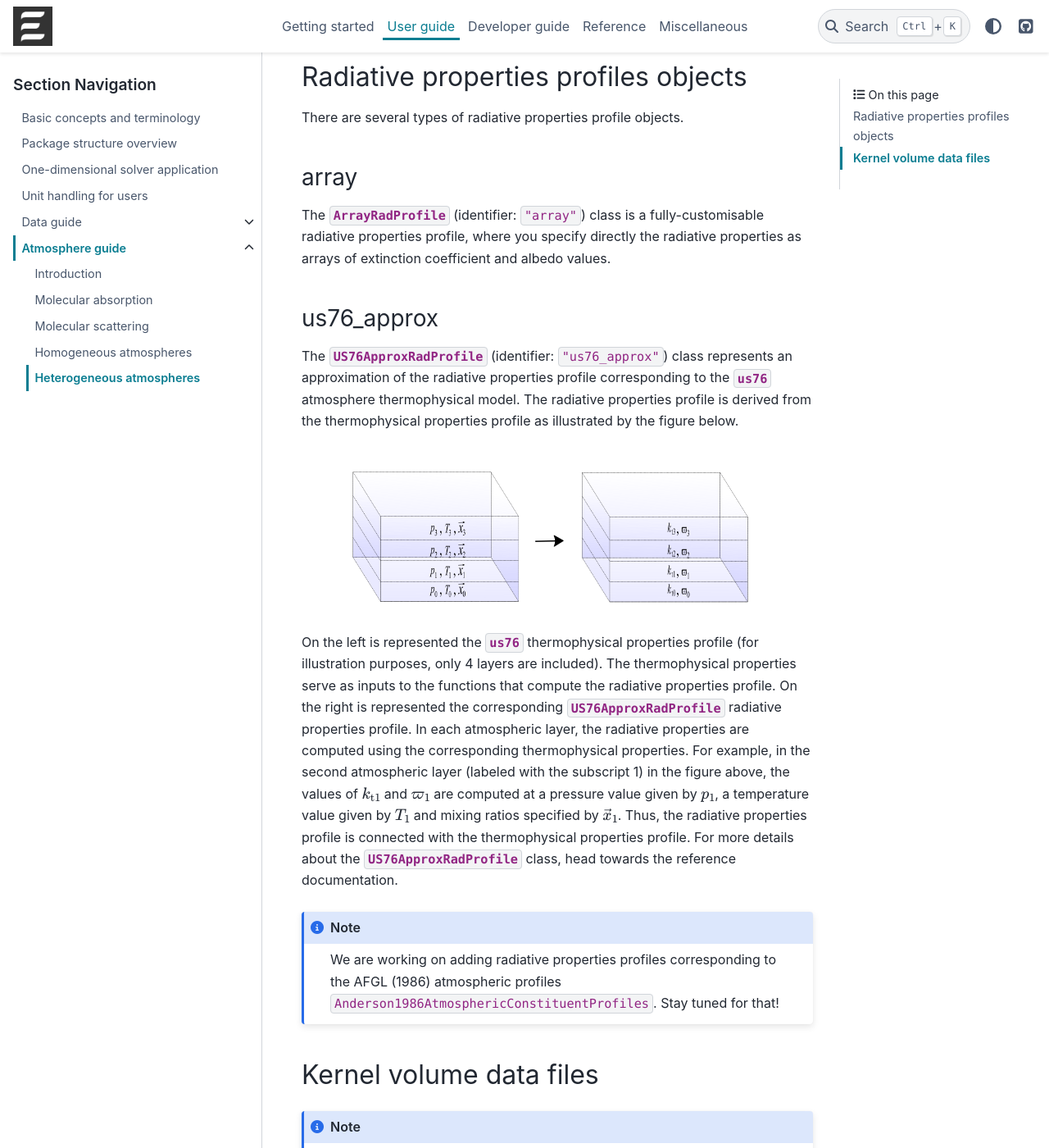
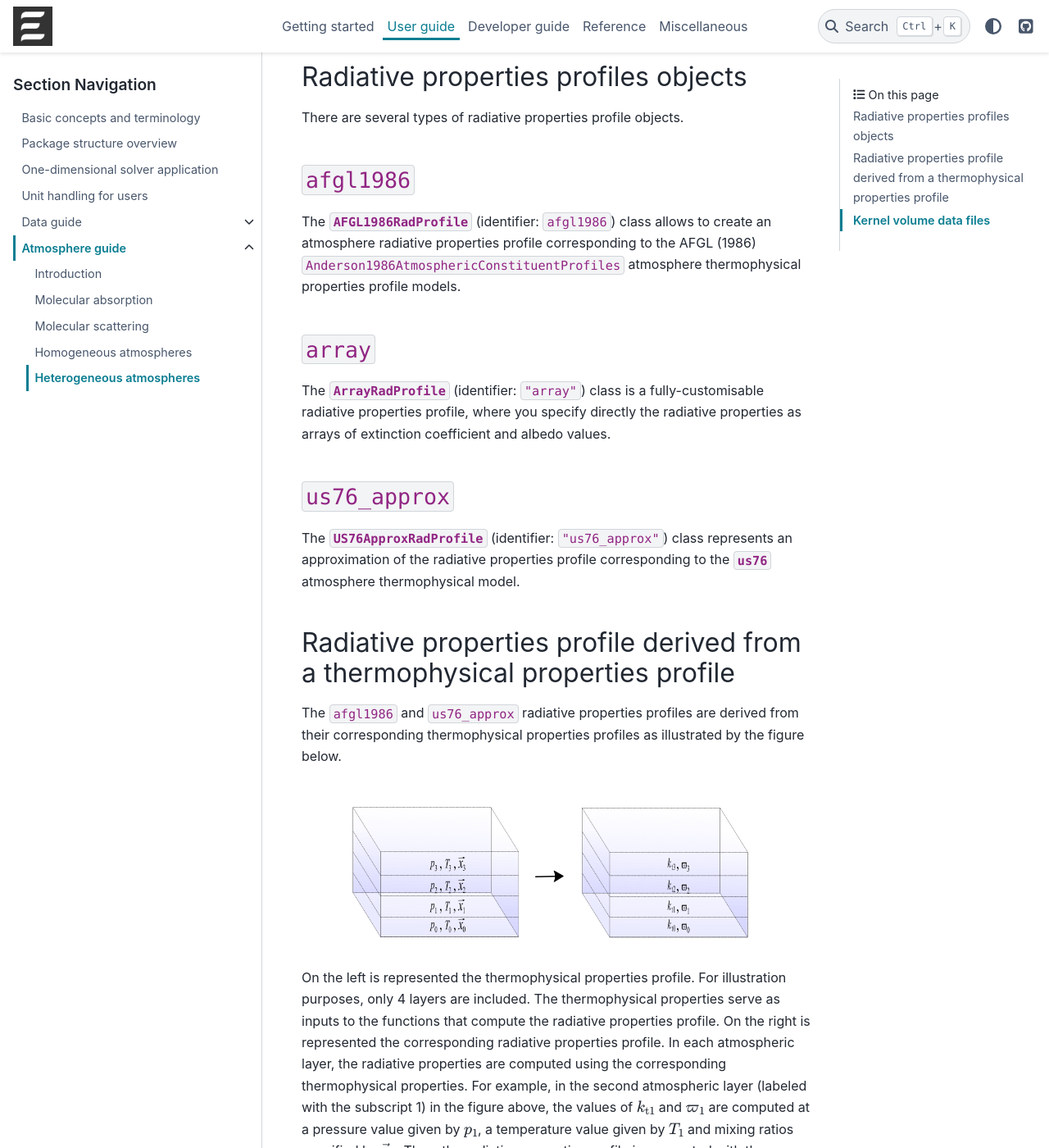
Before and after one commit to eradiate/eradiate, a Sphinx documentation site: the page built from docs/rst/user_guide/atmosphere/heterogeneous.rst, in a window 1280 px wide and 1400 px high, scrolled down 1250 px. Shown: the whole window at 82% size. Built offline with Sphinx 7.4.7 and the PyData theme 0.15.4, drawn with Linux system fonts in a browser that asks for light colours; pages that are not in the unit, such as notebooks, are missing from menus; cross-references to code outside the pages are shown as plain code; some of the changed text lies outside the part shown.

Commit message:
Updated atmosphere guide

```diff
--- a/docs/rst/user_guide/atmosphere/heterogeneous.rst
+++ b/docs/rst/user_guide/atmosphere/heterogeneous.rst
@@ -48,8 +48,17 @@ Radiative properties profiles objects
 
 There are several types of radiative properties profile objects.
 
-array
-~~~~~
+``afgl1986``
+~~~~~~~~~~~~
+
+The :class:`~eradiate.radprops.rad_profile.AFGL1986RadProfile`
+(identifier: ``afgl1986``) class allows to create an atmosphere radiative
+properties profile corresponding to the AFGL (1986)
+:cite:`Anderson1986AtmosphericConstituentProfiles`
+atmosphere thermophysical properties profile models.
+
+``array``
+~~~~~~~~~
 
 The :class:`~eradiate.radprops.rad_profile.ArrayRadProfile`
 (identifier: ``"array"``)
@@ -57,8 +66,8 @@ class is a fully-customisable radiative properties profile, where you specify
 directly the radiative properties as arrays of extinction coefficient and
 albedo values.
 
-us76_approx
-~~~~~~~~~~~
+``us76_approx``
+~~~~~~~~~~~~~~~
 
 The
 :class:`~eradiate.radprops.rad_profile.US76ApproxRadProfile`
@@ -66,20 +75,23 @@ The
 class represents an approximation of the radiative properties profile
 corresponding to the :mod:`~eradiate.thermoprops.us76` atmosphere
 thermophysical model.
-The radiative properties profile is derived from the thermophysical properties
-profile as illustrated by the figure below.
+
+Radiative properties profile derived from a thermophysical properties profile
+-----------------------------------------------------------------------------
+
+The ``afgl1986`` and ``us76_approx`` radiative properties profiles are derived
+from their corresponding thermophysical properties profiles as illustrated by
+the figure below.
 
 .. image:: fig/atmosphere-heterogeneous-thermoprops-to-radprops.png
    :align: center
    :scale: 50
 
-On the left is represented the :mod:`~eradiate.thermoprops.us76` thermophysical
-properties profile (for illustration purposes, only 4 layers are included).
+On the left is represented the thermophysical properties profile.
+For illustration purposes, only 4 layers are included.
 The thermophysical properties serve as inputs to the functions that compute the
 radiative properties profile.
-On the right is represented the corresponding
-:class:`~eradiate.radprops.rad_profile.US76ApproxRadProfile` radiative
-properties profile.
+On the right is represented the corresponding radiative properties profile.
 In each atmospheric layer, the radiative properties are computed using
 the corresponding thermophysical properties.
 For example, in the second atmospheric layer (labeled with the subscript 1) in
@@ -88,15 +100,6 @@ are computed at a pressure value given by :math:`p_1`, a temperature value given
 by :math:`T_1` and mixing ratios specified by :math:`\vec{x}_1`.
 Thus, the radiative properties profile is connected with the thermophysical
 properties profile.
-For more details about the
-:class:`~eradiate.radprops.rad_profile.US76ApproxRadProfile`
-class, head towards the reference documentation.
-
-.. note::
-   We are working on adding radiative properties profiles corresponding to the
-   AFGL (1986) atmospheric profiles
-   :cite:`Anderson1986AtmosphericConstituentProfiles`.
-   Stay tuned for that!
 
 .. _sec-atmosphere-heterogeneous-kernel_volume_data_files:
 
```
